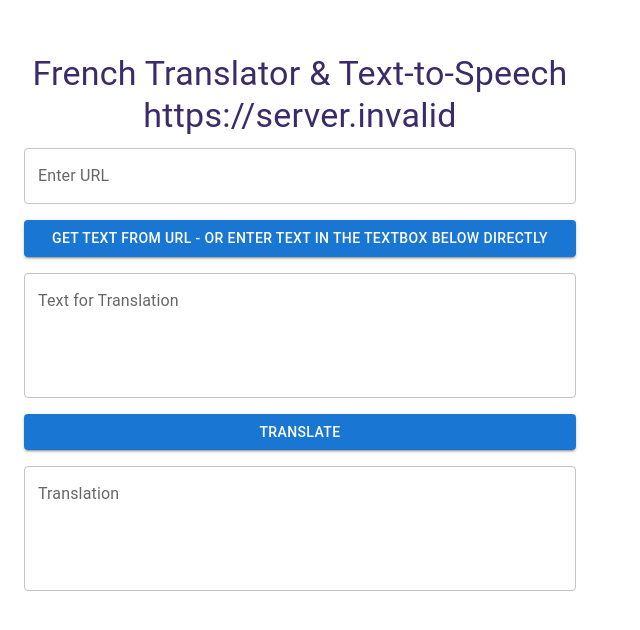
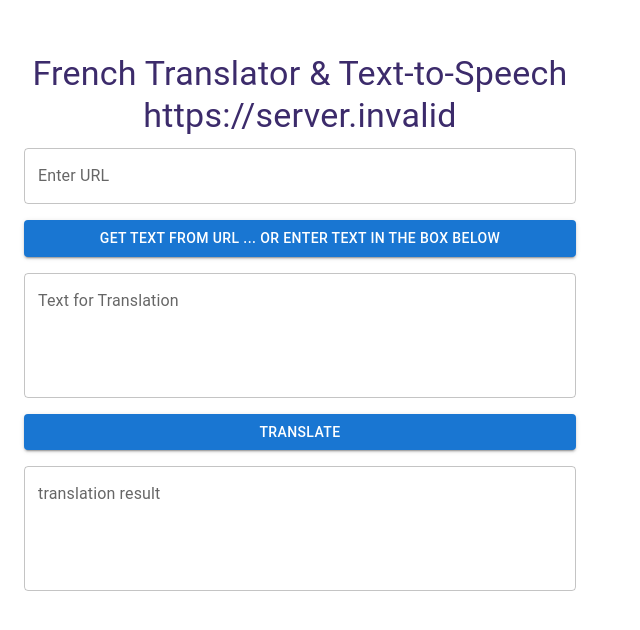
Before and after one commit to Stevie007/learnFrenchApp, a React (Vite) app: page / in a window 1280 px wide. Shown: the part 102-732 px from the top of the page, without its empty margins (0-640 px from the left). Built offline with nearby package versions, Linux system fonts and the light colour scheme; no server answers.

Commit message:
wording.

```diff
--- a/src/App.jsx
+++ b/src/App.jsx
@@ -72,7 +72,7 @@ function App() {
           onChange={e => setInput(e.target.value)}
         />
         <Button variant="contained" onClick={handleGetTextFromUrl}>
-          Get Text from URL - or enter text in the textbox below directly
+          Get Text from URL ... or enter text in the box below
         </Button>
         <TextField
           label="Text for Translation"
@@ -86,7 +86,7 @@ function App() {
           Translate
         </Button>
         <TextField
-          label="Translation"
+          label="translation result"
           variant="outlined"
           value={translation}
           multiline
```
